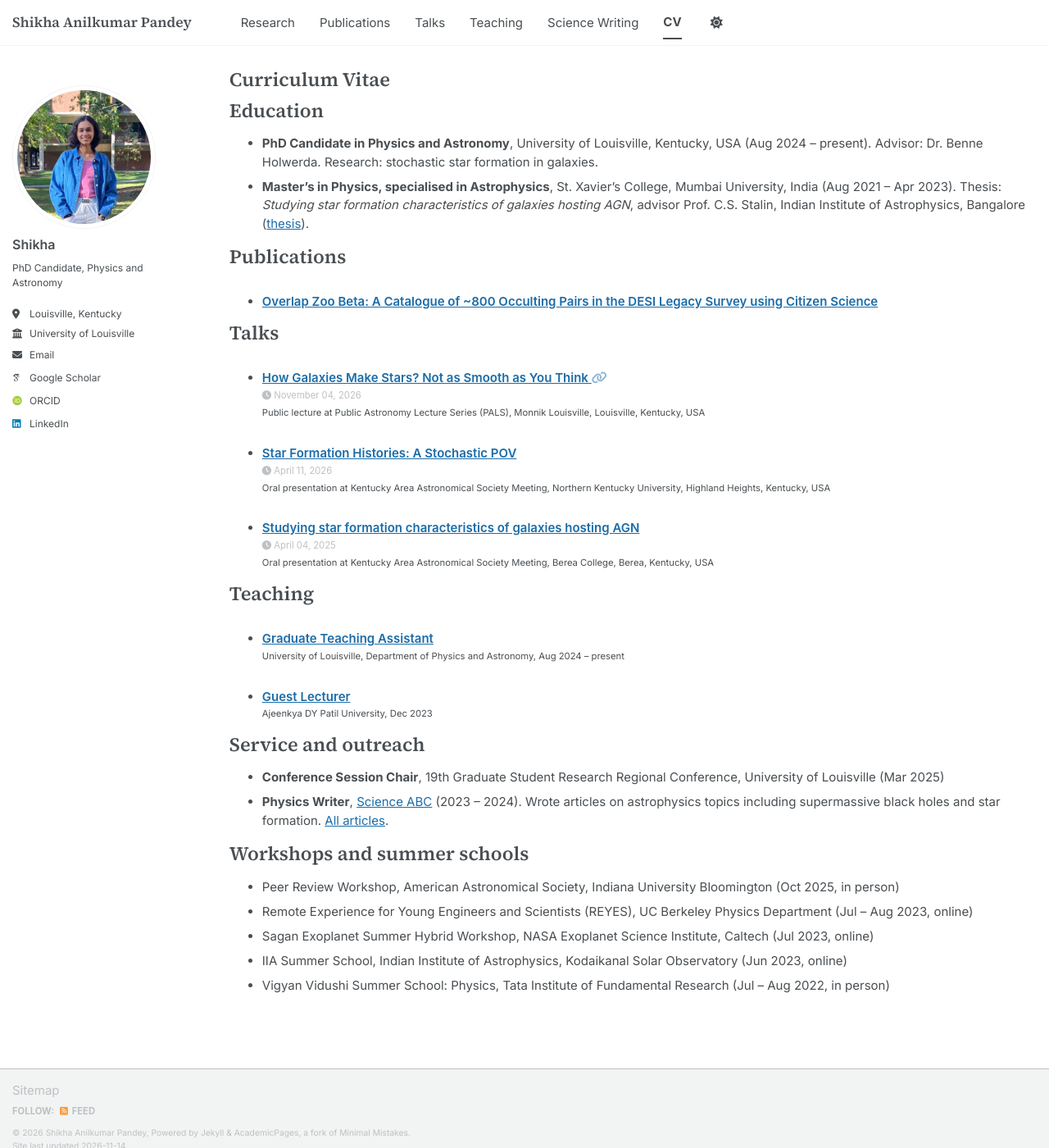
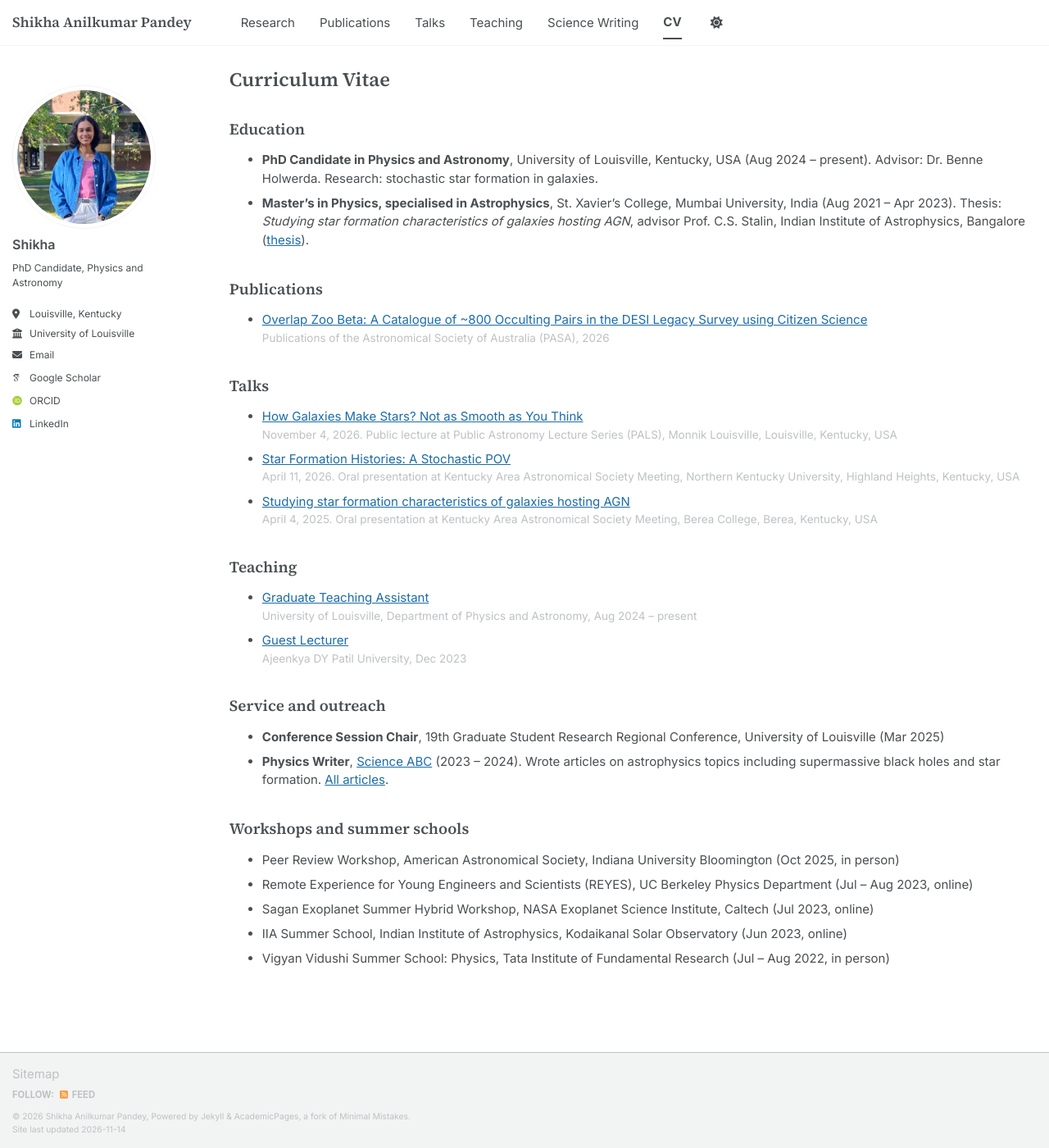
Before and after one commit to pshikha/pshikha.github.io, a Jekyll site: the page built from _pages/cv.md, in a window 1280 px wide and 1400 px high. Shown: the whole window at 82% size. Built offline with Jekyll 4.4.1, drawn with Linux system fonts in a browser that asks for light colours; some web fonts are replaced; a script bundle is joined from its source files by our own code; library files that are not in the unit come from our copies.

Commit message:
CV: even spacing for every section and list
- Section headings use the same style and spacing as the other pages
- Publications, Talks and Teaching use the same compact bullets as Education and Service, with one detail line under each title
- Publications now show the journal and year

Co-Authored-By: Claude Sonnet 5.5 <noreply@anthropic.com>

```diff
--- a/_includes/archive-single-cv.html
+++ b/_includes/archive-single-cv.html
@@ -1,44 +1,13 @@
 {% include base_path %}
-
-{% if post.header.teaser %}
-  {% capture teaser %}{{ post.header.teaser }}{% endcapture %}
-{% else %}
-  {% assign teaser = site.teaser %}
-{% endif %}
-
+{% assign title = post.title %}
 {% if post.id %}
   {% assign title = post.title | markdownify | remove: "<p>" | remove: "</p>" %}
-{% else %}
-  {% assign title = post.title %}
 {% endif %}
-
-<div class="{{ include.type | default: "list" }}__item">
-  <article class="archive__item" itemscope itemtype="http://schema.org/CreativeWork">
-    <li>
-    {% if include.type == "grid" and teaser %}
-      <div class="archive__item-teaser">
-        <img src=
-          {% if teaser contains "://" %}
-            "{{ teaser }}"
-          {% else %}
-            "{{ teaser | prepend: "/images/" | prepend: base_path }}"
-          {% endif %}
-          alt="">
-      </div>
-    {% endif %}
-    <h3 class="archive__item-title" itemprop="headline">
-      {% if post.link %}
-        <a href="{{ post.link }}">{{ title }}</a> <a href="{{ base_path }}{{ post.url }}" rel="permalink"><i class="fa fa-link" aria-hidden="true" title="permalink"></i><span class="sr-only">Permalink</span></a>
-      {% else %}
-        <a href="{{ base_path }}{{ post.url }}" rel="permalink">{{ title }}</a>
-      {% endif %}
-    </h3>
-    {% if post.read_time %}
-      <p class="page__meta"><i class="fa fa-clock" aria-hidden="true"></i> {% include read-time.html %}</p>
-    {% endif %}
-    {% if post.venue %}
-      <p class="archive__item-excerpt" itemprop="description">{% if post.collection == 'teaching' %}{{ post.venue }}{% if post.period %}, {{ post.period }}{% endif %}{% else %}{{ post.citation }}{% endif %}</p>
-    {% endif %}
-    </li>
- </article>
-</div>
+<li class="cv-entry">
+  {% if post.link %}<a href="{{ post.link }}">{{ title }}</a>{% else %}<a href="{{ base_path }}{{ post.url }}">{{ title }}</a>{% endif %}
+  {% if post.collection == 'teaching' %}
+    <span class="cv-meta">{{ post.venue }}{% if post.period %}, {{ post.period }}{% endif %}</span>
+  {% elsif post.collection == 'publications' %}
+    <span class="cv-meta">{{ post.venue }}, {{ post.date | date: "%Y" }}</span>
+  {% endif %}
+</li>
--- a/_includes/archive-single-talk-cv.html
+++ b/_includes/archive-single-talk-cv.html
@@ -1,40 +1,9 @@
 {% include base_path %}
-
-{% if post.header.teaser %}
-  {% capture teaser %}{{ post.header.teaser }}{% endcapture %}
-{% else %}
-  {% assign teaser = site.teaser %}
-{% endif %}
-
+{% assign title = post.title %}
 {% if post.id %}
   {% assign title = post.title | markdownify | remove: "<p>" | remove: "</p>" %}
-{% else %}
-  {% assign title = post.title %}
 {% endif %}
-
-<div class="{{ include.type | default: "list" }}__item">
-  <article class="archive__item" itemscope itemtype="http://schema.org/CreativeWork">
-    <li>
-    {% if include.type == "grid" and teaser %}
-      <div class="archive__item-teaser">
-        <img src=
-          {% if teaser contains "://" %}
-            "{{ teaser }}"
-          {% else %}
-            "{{ teaser | prepend: "/images/" | prepend: base_path }}"
-          {% endif %}
-          alt="">
-      </div>
-    {% endif %}
-    <h3 class="archive__item-title" itemprop="headline">
-      {% if post.link %}
-        <a href="{{ post.link }}">{{ title }}</a> <a href="{{ base_path }}{{ post.url }}" rel="permalink"><i class="fa fa-link" aria-hidden="true" title="permalink"></i><span class="sr-only">Permalink</span></a>
-      {% else %}
-        <a href="{{ base_path }}{{ post.url }}" rel="permalink">{{ title }}</a>
-      {% endif %}
-    </h3>
-    {% if post.date %}<p class="page__meta"><i class="fa fa-clock" aria-hidden="true"></i> {{ post.date | date: '%B %d, %Y' }}</p>{% endif %}
-    {% if post.venue%}<p class="archive__item-excerpt" itemprop="description">{{post.type}} at {{ post.venue }},  {{post.location}}</p>{% endif %}
-    </li>
-  </article>
-</div>
+<li class="cv-entry">
+  {% if post.link %}<a href="{{ post.link }}">{{ title }}</a>{% else %}<a href="{{ base_path }}{{ post.url }}">{{ title }}</a>{% endif %}
+  <span class="cv-meta">{{ post.date | date: "%B %-d, %Y" }}. {{ post.type }} at {{ post.venue }}, {{ post.location }}</span>
+</li>
--- a/_pages/cv.md
+++ b/_pages/cv.md
@@ -9,36 +9,36 @@ redirect_from:
 
 {% include base_path %}
 
-Education
-======
+## Education
+
 * **PhD Candidate in Physics and Astronomy**, University of Louisville, Kentucky, USA (Aug 2024 – present). Advisor: Dr. Benne Holwerda. Research: stochastic star formation in galaxies.
 * **Master's in Physics, specialised in Astrophysics**, St. Xavier's College, Mumbai University, India (Aug 2021 – Apr 2023). Thesis: *Studying star formation characteristics of galaxies hosting AGN*, advisor Prof. C.S. Stalin, Indian Institute of Astrophysics, Bangalore ([thesis](https://drive.google.com/file/d/15fL7J8fhDlv9OJMtg-SmbTv0E-9iO9NW/view?usp=sharing)).
 
-Publications
-======
+## Publications
+
 <ul>{% for post in site.publications reversed %}
   {% include archive-single-cv.html %}
 {% endfor %}</ul>
 
-Talks
-======
+## Talks
+
 <ul>{% for post in site.talks reversed %}
   {% include archive-single-talk-cv.html %}
 {% endfor %}</ul>
 
-Teaching
-======
+## Teaching
+
 <ul>{% for post in site.teaching reversed %}
   {% include archive-single-cv.html %}
 {% endfor %}</ul>
 
-Service and outreach
-======
+## Service and outreach
+
 * **Conference Session Chair**, 19th Graduate Student Research Regional Conference, University of Louisville (Mar 2025)
 * **Physics Writer**, [Science ABC](https://www.scienceabc.com/author/pshikha/) (2023 – 2024). Wrote articles on astrophysics topics including supermassive black holes and star formation. [All articles](/writing/).
 
-Workshops and summer schools
-======
+## Workshops and summer schools
+
 * Peer Review Workshop, American Astronomical Society, Indiana University Bloomington (Oct 2025, in person)
 * Remote Experience for Young Engineers and Scientists (REYES), UC Berkeley Physics Department (Jul – Aug 2023, online)
 * Sagan Exoplanet Summer Hybrid Workshop, NASA Exoplanet Science Institute, Caltech (Jul 2023, online)
--- a/_sass/layout/_page.scss
+++ b/_sass/layout/_page.scss
@@ -456,3 +456,14 @@
     }
   }
 }
+
+/* CV entries: one line of detail under each title, same spacing as the other bullet lists */
+.cv-entry {
+  margin-bottom: 0.6em;
+}
+
+.cv-meta {
+  display: block;
+  font-size: 0.9em;
+  color: var(--global-text-color-light);
+}
```
